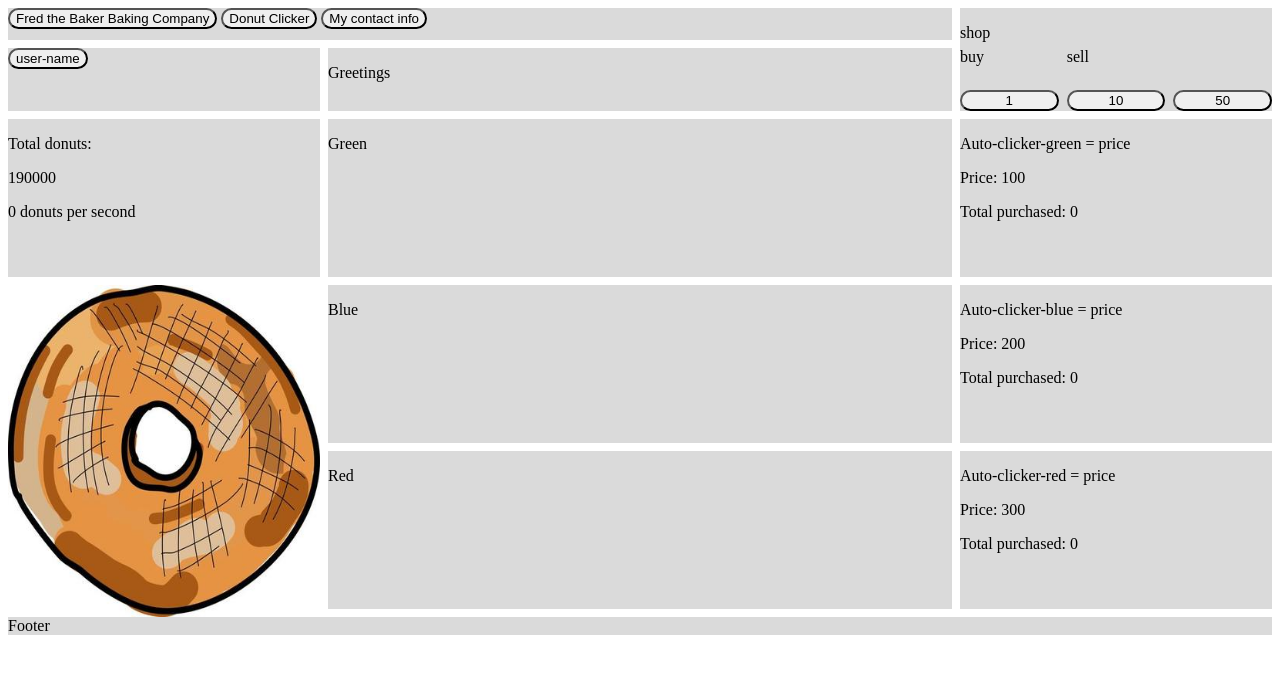
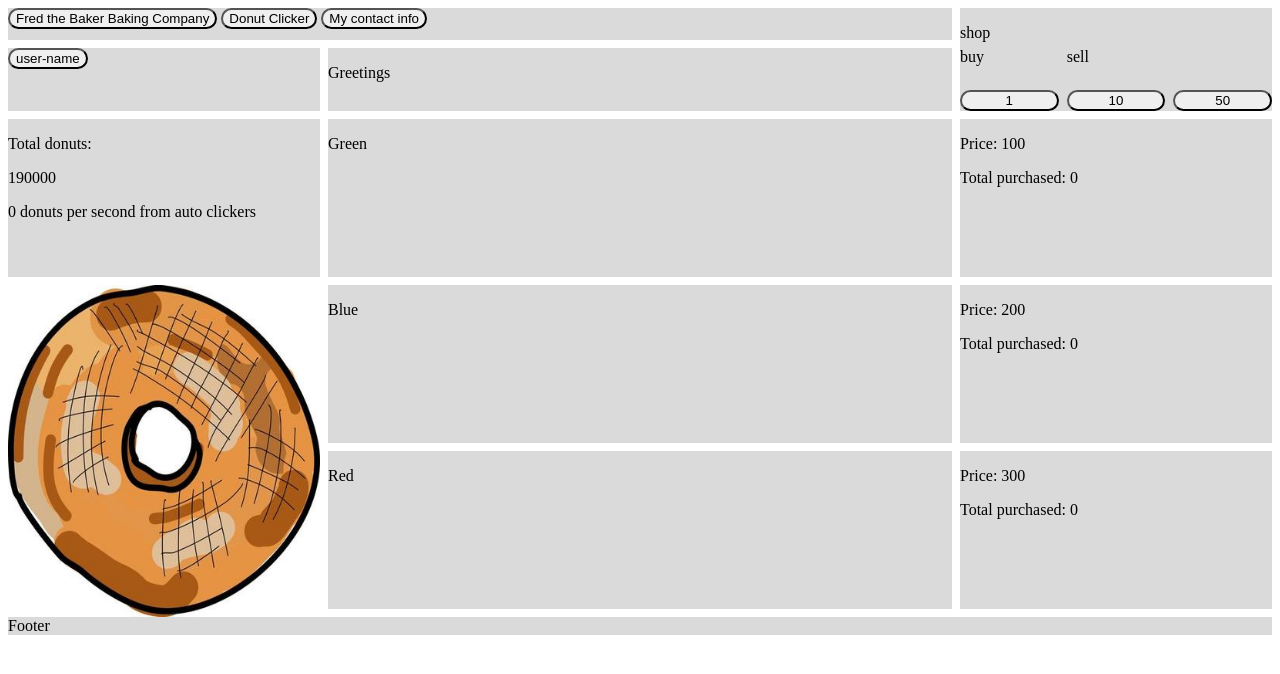
Before and after one commit to rheeze-dev/donut-clicker, a website built with Parcel: page index.html in a window 1280 px wide. Built offline with nearby package versions, Linux system fonts and the light colour scheme.

Commit message:
Completed total donuts per second feature

```diff
--- a/donutMaker.js
+++ b/donutMaker.js
@@ -20,6 +20,7 @@ const totalGreenClicker = document.querySelector(".total-green-clicker");
 const totalBlueClicker = document.querySelector(".total-blue-clicker");
 const totalRedClicker = document.querySelector(".total-red-clicker");
 const divAutoClickers = document.querySelectorAll(".auto-clickers");
+const totalDonutsPerSecond = document.querySelector(".total-donuts-per-second");
 
 let donutCount = 190000;
 let autoClickers = {
@@ -114,6 +115,9 @@ setInterval(function () {
   totalBlueClicker.innerHTML = "Total purchased: " + autoClickers.blue;
   priceRedClicker.innerHTML = "Price: " + Math.round(autoClickerCost.red);
   totalRedClicker.innerHTML = "Total purchased: " + autoClickers.red;
+  let donutsPerSecond = autoClickers.green + (autoClickers.blue * 2) + (autoClickers.red * 3);
+  totalDonutsPerSecond.innerHTML = donutsPerSecond + " donuts per second from auto clickers";
+
   if(donutCount < autoClickerCost.green) autoClickerGreenDiv.classList.add("disabled");
   else autoClickerGreenDiv.classList.remove("disabled");
   if(donutCount < autoClickerCost.blue) autoClickerBlueDiv.classList.add("disabled");
--- a/index.html
+++ b/index.html
@@ -50,7 +50,7 @@
       <div id="total-donuts">
         <p>Total donuts: </p>
         <p class="total-donut-count">0</p>
-        <p>0 donuts per second</p>
+        <p class="total-donuts-per-second">0 donuts per second from auto clickers</p>
       </div>
       <div id="click-area">
         <img src="/img/donut.jpg" id="donut-img" alt="">
@@ -59,7 +59,6 @@
         <p>Green</p>
       </div>
       <div class="auto-clickers" id="auto-clicker-green">
-        <p id="green-auto-clicker-button">Auto-clicker-green = price</p>
         <p class="price-green-clicker">Price: 100</p>
         <p class="total-green-clicker">Total purchased: 0</p>
       </div>
@@ -67,7 +66,6 @@
         <p>Blue</p>
       </div>
       <div class="auto-clickers" id="auto-clicker-blue">
-        <p>Auto-clicker-blue = price</p>
         <p class="price-blue-clicker">Price: 100</p>
         <p class="total-blue-clicker">Total purchased: 0</p>
       </div>
@@ -75,7 +73,6 @@
         <p>Red</p>
       </div>
       <div class="auto-clickers" id="auto-clicker-red">
-        <p id="red-auto-clicker-button">Auto-clicker-red = price</p>
         <p class="price-red-clicker">Price: 100</p>
         <p class="total-red-clicker">Total purchased: 0</p>
       </div>
```
